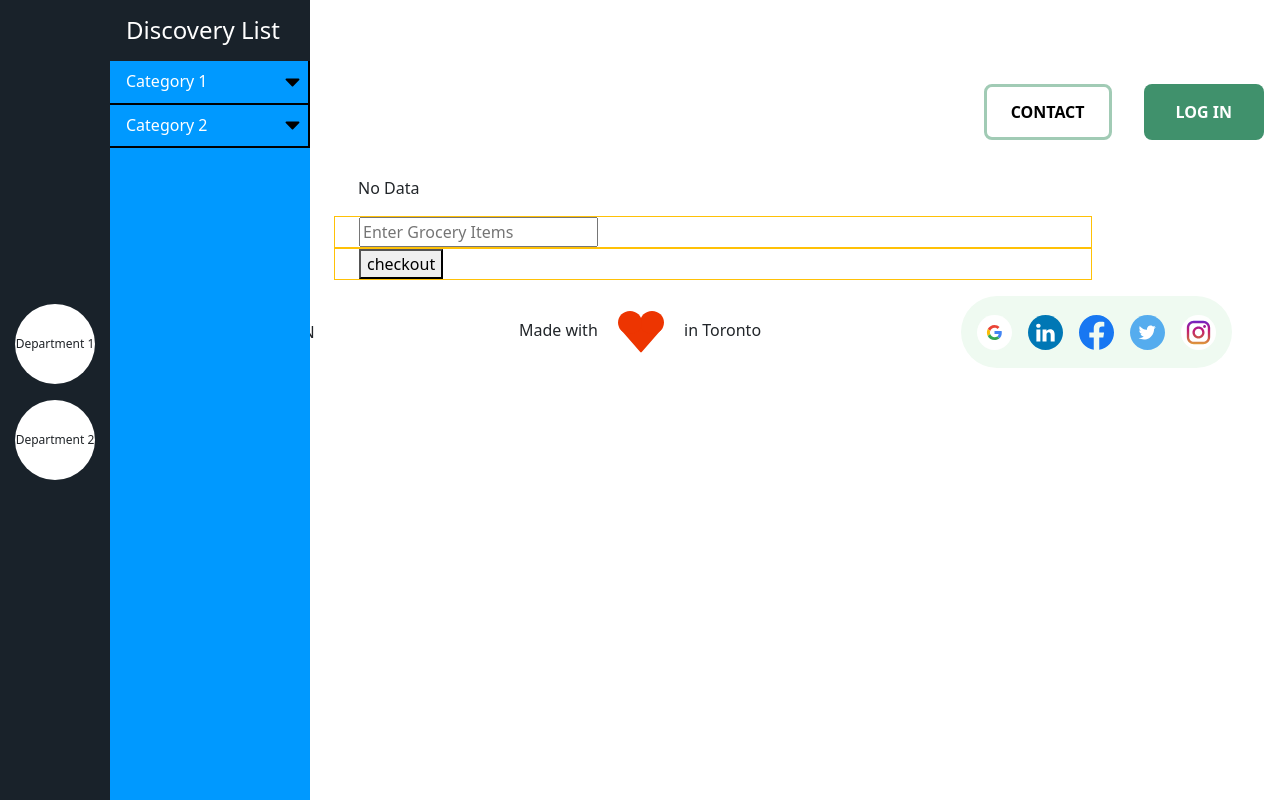
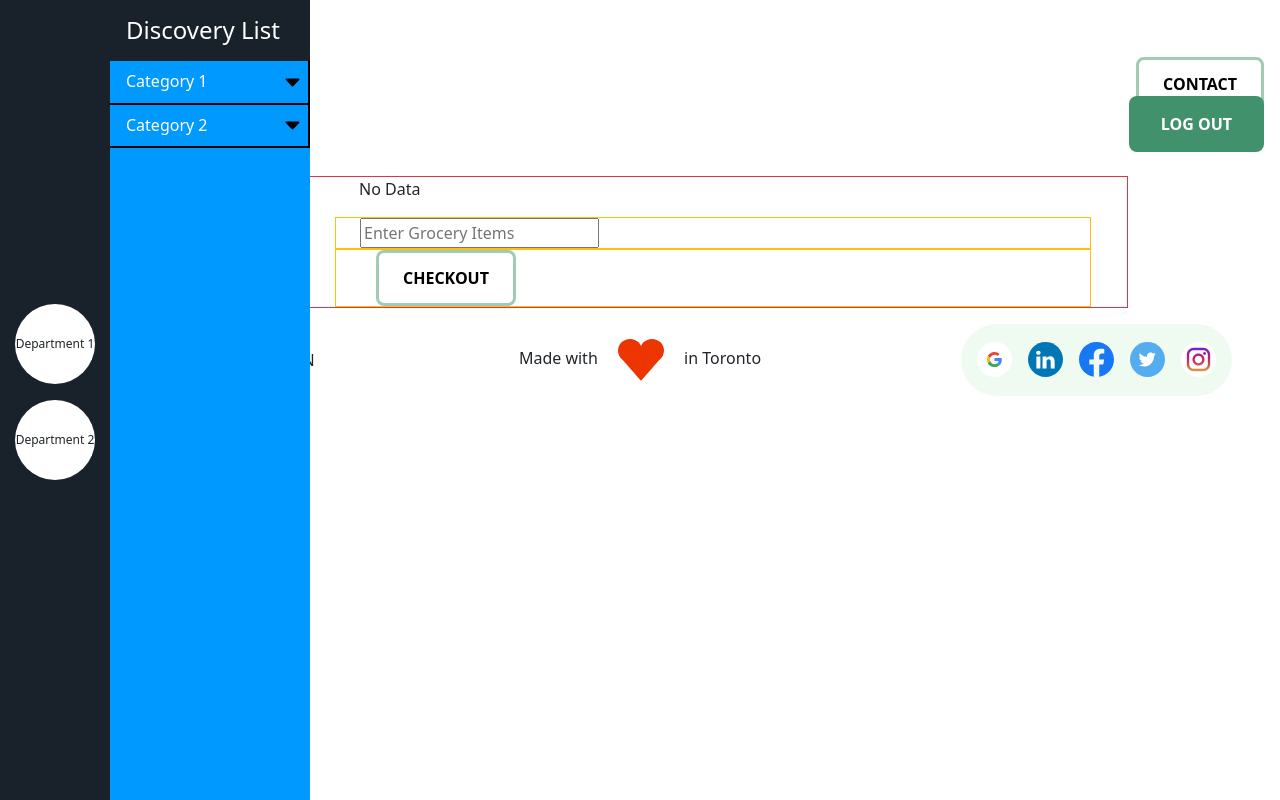
Before and after one commit to gazingintolife/TheSmartBuyer, a React app: page /dashboard in a window 1280 px wide. Built offline with nearby package versions, Linux system fonts and the light colour scheme; sample sign-in values are in the browser's storage.

Commit message:
All Routes Connected

```diff
--- a/src/app/components/Header/Header.js
+++ b/src/app/components/Header/Header.js
@@ -6,56 +6,53 @@ import "./Header.scss";
 import Logo from "../../assets/logo.svg";
 
 
+
 const Header = (props) => {
-	const onLogInClick = () => {
+
+	const onLastButtonClick = () => {
 		console.log("clicked");
+		console.log(props.buttonLast);
+		if(props.buttonLast == "Sign Up"){
+			props.history.push(`/signup`);
+		}else if(props.buttonLast == "Login"){
 			props.history.push(`/login`);
-	};
-
-  // const _id = localStorage.getItem("user_id");
-  // const firstName = localStorage.getItem("firstName");
-  // const lastName = localStorage.getItem("lastName");
-
-  // props.userInfo({
-  //   _id: _id,
-  //   firstName : firstName,
-  //   lastName: lastName,
-  // });
-
-	const onLogOutClick = () => {
+		}
+		else if(props.buttonLast == "Log Out"){
 			localStorage.clear();
 			props.history.push(`/signup`);
+		}
 	};
 
 	const onAccountClick = () => {
-    props.history.push(`/account/${props._id}`)
+    	props.history.push(`/account/${props._id}`);
+  	}
+
+	const onDashboardClick = () => {
+		props.history.push(`/dashboard/${props._id}`);
 	}
 
 	return (
 		<header className="header-container">
-
-    <img className="brand" src={Logo} alt="" />
-
+			<Link to = ""><img className="brand" src={Logo} alt="" /></Link>
 			<nav className="navigation">
-        <Link className="white-btn" to="/contact">Contact</Link>
 				{ props.user ? (
 					<div>
+						<Button onClick = {onDashboardClick} buttonText = "Dashboard" />
+						<Link className="white-btn" to="/contact">Contact</Link>
 						<Button onClick = {onAccountClick} buttonText = "My Account" />
-
-          <Button variant="white" onClick = {onLogOutClick} buttonText = "Log Out" />
+						<Button variant="green" onClick = {onLastButtonClick} buttonText = {props.buttonLast} />
 					</div>
 					):
 					(
 					<div>
-            <Button variant="green" onClick = {onLogInClick} buttonText = "Log In" />
+						<Link className="white-btn" to="/contact">Contact</Link>
+					   	<Button variant="green" onClick = {onLastButtonClick} buttonText = {props.buttonLast} />
 					</div>
 					)}
 			</nav>
-
-      <hr />
 		</header>
 	)
-};
+}
 
 const mapStateToProps = (state) => {
 	return {
--- a/src/app/components/Pages/account/account.js
+++ b/src/app/components/Pages/account/account.js
@@ -1,9 +1,11 @@
 import React from 'react'
+import Header from '../../Header/Header';
 
 const myAccount = () => {
     const user = localStorage.getItem("firstName")
     return (
         <div>
+            <Header buttonLast = "Log Out"/>
             <h1> Hey {user}</h1>
             <h3> Here is your account Information </h3>
         </div>
--- a/src/app/components/Pages/checkout/checkout.js
+++ b/src/app/components/Pages/checkout/checkout.js
@@ -1,8 +1,10 @@
-import React from 'react'
+import React from 'react';
+import Header from '../../Header/Header';
 
 const checkout = () => {
     return (
         <div>
+            <Header buttonLast = "Log Out"/>
             <h1> This is checkout Page </h1>
         </div>
     )
--- a/src/app/components/Pages/contact/contact.js
+++ b/src/app/components/Pages/contact/contact.js
@@ -1,6 +1,8 @@
 import axios from "axios";
 import React, { useState } from "react";
 import { Button } from "../../button/button";
+import Header from "../../Header/Header";
+import {connect} from "react-redux";
 import "./contact.scss";
 
 class Contact extends React.Component {
@@ -29,6 +31,12 @@ class Contact extends React.Component {
 		this.setState(() => ({ body: body }));
 	};
 
+	buttonLast = () => {
+		const buttonLast = this.props.user ? ("Log Out"):("Sign Up")
+		console.log(buttonLast);
+		return buttonLast;
+	}
+
 	onSubmit = (e) => {
 		e.preventDefault();
 
@@ -54,6 +62,8 @@ class Contact extends React.Component {
 
 	render() {
 		return (
+			<div>
+				<Header buttonLast = {this.buttonLast()} />
 				<div className="contact-container">
 					<div className="find-products">
 						Can’t find the products You love? <br />
@@ -96,8 +106,15 @@ class Contact extends React.Component {
 						/>
 					</form>
 				</div>
+			</div>
 		);
 	}
 }
 
-export default Contact;
+const mapStateToProps = (state) => {
+	return {
+	user: state.userReducer.userLoggedIn
+	};
+};
+
+export default connect(mapStateToProps)(Contact);
--- a/src/app/components/Pages/dashboard/CheckoutButton.js
+++ /dev/null
@@ -1,13 +0,0 @@
-import React from "react";
-
-const CheckoutButton = () => {
-    return (
-        <div>
-            <button>
-                checkout
-            </button>
-        </div>
-    );
-}
-
-export default CheckoutButton;
--- a/src/app/components/Pages/dashboard/dashboard.js
+++ b/src/app/components/Pages/dashboard/dashboard.js
@@ -2,13 +2,17 @@ import React from "react";
 import DiscoveryMenu from "./Discovery/DiscoveryMenu";
 import GroceryList from "./groceryList";
 import "./Dashboard.scss"
+import Header from "../../Header/Header";
 
 const dashboard = () => {
 	return (
-		<div className="container row">
-			<DiscoveryMenu />
-			<div className="container col grocery-list">
-				<GroceryList />
+		<div>
+			<Header buttonOne = "Contact" buttonTwo = "My Account" buttonLast = "Log Out" />
+			<div className="container row border border-danger">
+				<DiscoveryMenu />
+				<div className="container col grocery-list">
+					<GroceryList />
+				</div>
 			</div>
 		</div>
 	);
--- a/src/app/components/Pages/dashboard/groceryList.js
+++ b/src/app/components/Pages/dashboard/groceryList.js
@@ -1,15 +1,20 @@
 import React from 'react';
+import { withRouter } from 'react-router';
 import List from '../../List/list';
 import InputField from './inputField';
-import CheckoutButton from './CheckoutButton';
 import { connect } from 'react-redux';
 import { addProductToList } from '../../../actions/AddProductToList';
+import { Button } from '../../button/button';
 
 
 class GroceryList extends React.Component {
 
     constructor(props) {
         super(props);
+    }
+
+    onCheckoutClick = () => {
+        this.props.history.push(`/checkout/${this.props._id}`)
     }
 
     onSubmit = (product) => {
@@ -38,15 +43,22 @@ class GroceryList extends React.Component {
                     <InputField onSubmit = {this.onSubmit} />
                 </div>
                 <div className = "container border border-warning">
-                    <CheckoutButton/>
+                      <Button variant = "white" buttonText = "checkout" onClick = {this.onCheckoutClick}/>
                 </div>
             </div>
         );
     }
 }
 
+const mapStateToProps = (state) => {
+	return {
+    _id: state.userReducer._id,
+	user: state.userReducer.userLoggedIn
+	};
+};
+
 const mapDispatchToProps = (dispatch) => ({
     addProductToList: (product) => dispatch(addProductToList(product))
 });
 
-export default connect(undefined, mapDispatchToProps)(GroceryList);
+export default connect(mapStateToProps, mapDispatchToProps)(withRouter(GroceryList));
--- a/src/app/components/Pages/login/login.js
+++ b/src/app/components/Pages/login/login.js
@@ -3,6 +3,7 @@ import { connect } from "react-redux";
 import { userLoggedIn } from "../../../actions/signup";
 import "./login.scss";
 import { Button } from "../../button/button";
+import Header from "../../Header/Header";
 
 const axios = require("axios").default;
 
@@ -54,9 +55,6 @@ class Login extends React.Component {
 					});
 					if (response.status === 200) {
 						localStorage.setItem("auth-token", response.data.token);
-						localStorage.setItem("user_id", this.props._id);
-						localStorage.setItem("firstName", this.props.firstName);
-						localStorage.setItem("lastName", this.props.firstName);
 						this.props.history.push(`/dashboard/${this.props._id}`);
 					}
 					console.log(response);
@@ -71,6 +69,8 @@ class Login extends React.Component {
 
 	render() {
 		return (
+			<div>
+				<Header buttonOne = "Contact" buttonLast = "Sign Up"/>
 				<div className="login-container">
 					<form className="form-container" onSubmit={this.onSubmit}>
 						<h3 className="greet-text">We have missed you!</h3>
@@ -95,6 +95,7 @@ class Login extends React.Component {
 						/>
 					</form>
 				</div>
+			</div>
 		);
 	}
 }
--- a/src/app/components/Pages/signup/signup.js
+++ b/src/app/components/Pages/signup/signup.js
@@ -7,6 +7,7 @@ import "./signup.scss";
 import File from "../../../assets/File.svg";
 import Truck from "../../../assets/Truck.svg";
 import Arrow from "../../../assets/Arrow.svg";
+import Header from "../../Header/Header";
 
 const axios = require("axios");
 
@@ -32,9 +33,6 @@ class Signup extends React.Component {
 				});
 
 				localStorage.setItem("auth-token", response.data.token);
-				localStorage.setItem("user_id", this.props._id);
-				localStorage.setItem("firstName", this.props.firstName);
-				localStorage.setItem("lastName", this.props.firstName);
 				return this.props.history.push(`/dashboard/${this.props._id}`);
 			})
 			.catch((err) => {
@@ -43,6 +41,8 @@ class Signup extends React.Component {
 	};
 	render() {
 		return (
+			<div className = "">
+				<Header buttonOne = "Contact" buttonLast = "Login"/>
 				<div className="signup-container">
 					<div className="signup-left">
 						<div className="flow-container">
@@ -63,6 +63,7 @@ class Signup extends React.Component {
 					<SignUpForm onSubmit={this.onSignUpSubmit} />
 					{/* <Link to="/login">Login</Link> */}
 				</div>
+			</div>
 		);
 	}
 }
--- a/src/app/router/App.js
+++ b/src/app/router/App.js
@@ -1,7 +1,6 @@
 import React from "react";
 import { BrowserRouter as Router, Route, Switch } from "react-router-dom";
 
-import Header from '../components/Header/Header';
 import Footer from '../components/Footer/Footer';
 import dashboard from '../components/Pages/dashboard/dashboard';
 import signup from '../components/Pages/signup/signUp';
@@ -15,18 +14,15 @@ import PrivateRoute from './privateRoute';
 const App = () => (
 	<Router>
 		<div>
-			<Header />
-
         <Switch>
           <Route exact path="/signup" component={signup}/>
           <Route path="/login" component={login}/>
           <Route path="/contact" component={contact}/>
           <PrivateRoute path= "/dashboard/:id?" component={dashboard}/>
-          <PrivateRoute path="/checkout" component={checkout}/>
+          <PrivateRoute path="/checkout/:id?" component={checkout}/>
           <PrivateRoute path="/account/:id?" component={myAccount}/>
           <Route component={NotFound}/>
         </Switch>
-
 			<Footer />
 		</div>
 	</Router>
```
Lines whose indentation alone changed are shown as unchanged.
